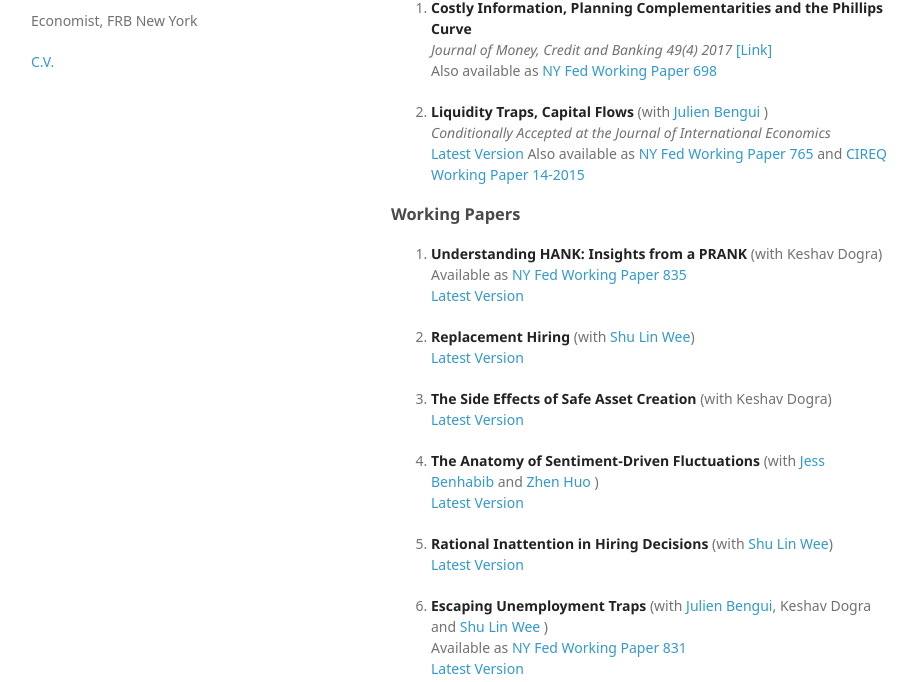
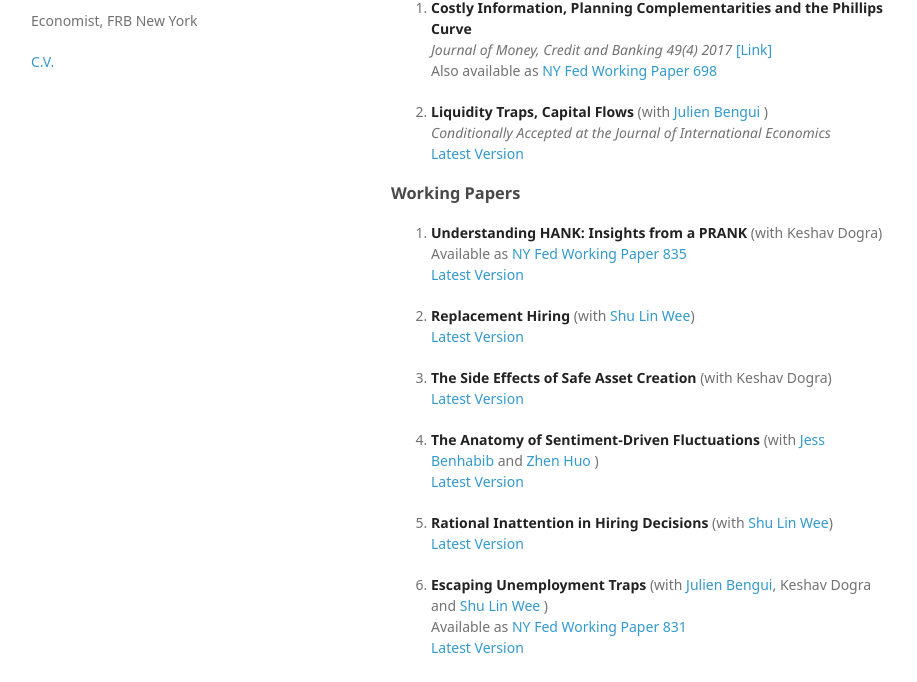
Before and after one commit to sushantacharya/sushantacharya.github.io, a plain HTML site: page index.html in a window 1280 px wide. Shown: the part 99-781 px from the top of the page, without its empty margins (179-1096 px from the left). Drawn offline with Linux system fonts and the light colour scheme; a web font is replaced by a local one.

Commit message:
Update index.html

```diff
--- a/index.html
+++ b/index.html
@@ -48,7 +48,7 @@ Also available as <a href="https://www.newyorkfed.org/medialibrary/media/researc
   <p><strong>Liquidity Traps, Capital Flows</strong> (with <a href="https://www.webdepot.umontreal.ca/Usagers/benguij/MonDepotPublic/">Julien Bengui</a> )<br>
 <em>Conditionally Accepted at the Journal of International Economics</em><br>
 <a href="https://sushantacharya.github.io/sushantacharya.github.io/pdfs/acharyabengui.pdf">Latest Version</a>
-Also available as <a href="https://www.newyorkfed.org/medialibrary/media/research/staff_reports/sr765.pdf?la=en">NY Fed Working Paper 765</a> and <a href="http://www.cireqmontreal.com/wp-content/uploads/cahiers/14-2015-cah.pdf">CIREQ Working Paper 14-2015</a><br></p></li>
+</p></li>
 
 </ol>
 
```
